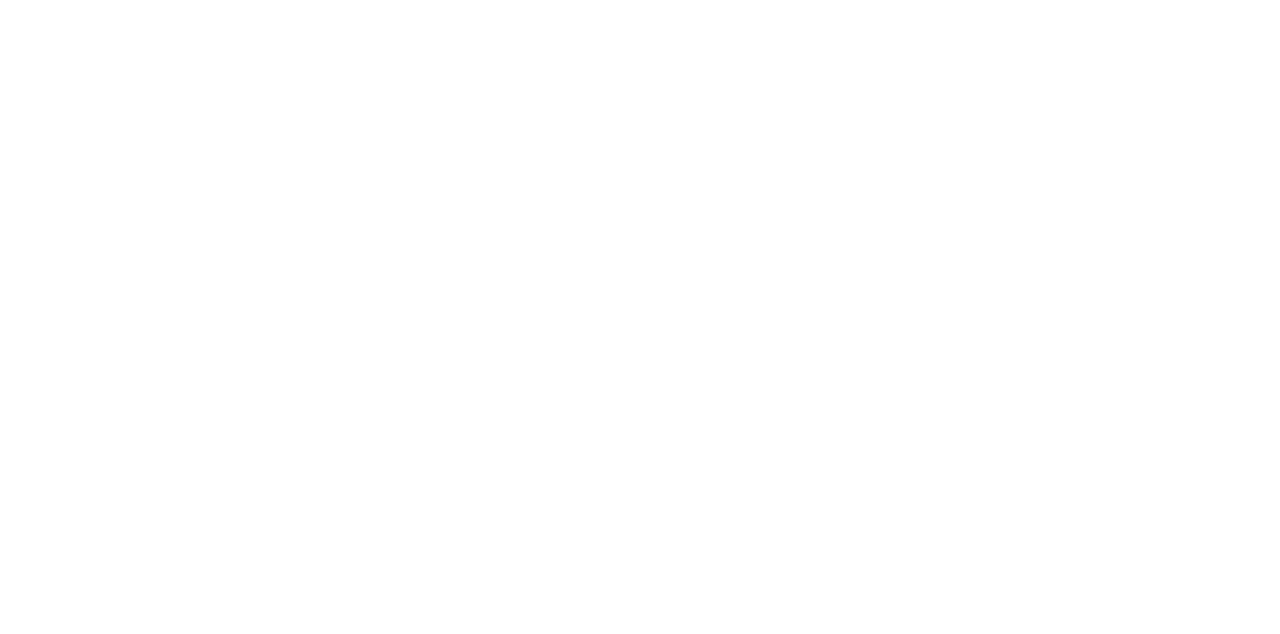
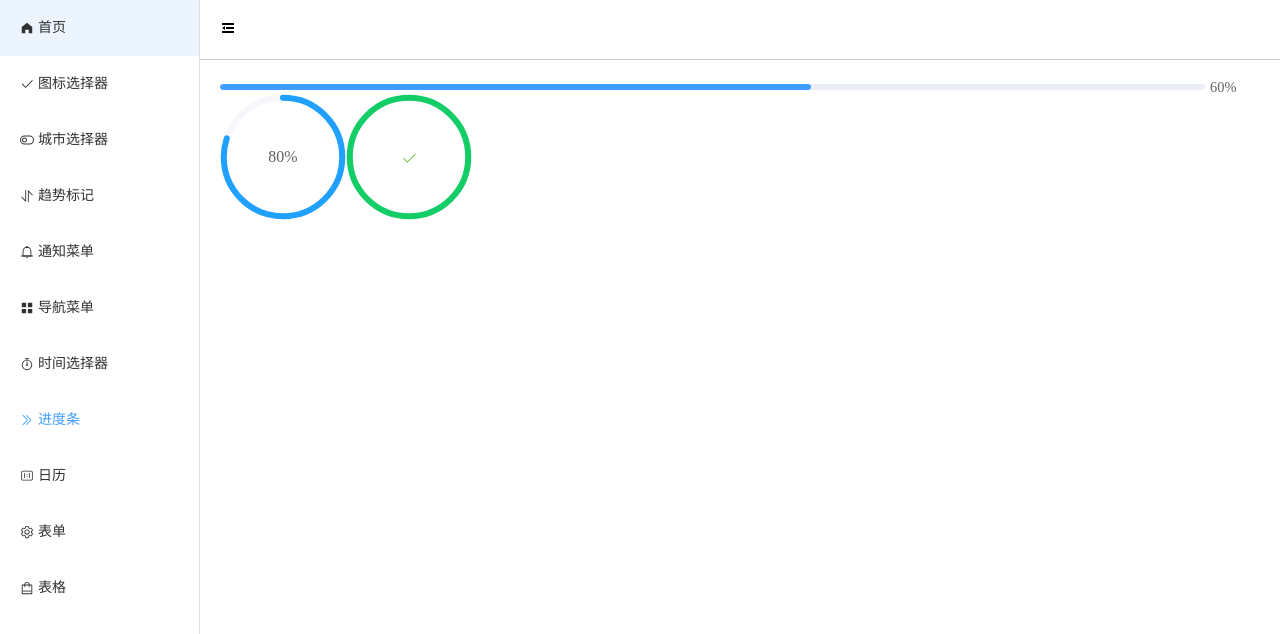
Before and after one commit to shiojiang/j3-components, a Vue app: page /progress in a window 1280 px wide. Before the commit this address had no page. Shown: the top 634 px of the page. Built offline with nearby package versions, Linux system fonts and the light colour scheme.

Commit message:
完成进度条

```diff
--- a/src/components/index.ts
+++ b/src/components/index.ts
@@ -6,6 +6,7 @@
 import notification from './notification'
 import list from './list'
 import menu from './menu'
+import progress from './progress'
 
 const components = [
   chooseIcon,
@@ -13,7 +14,8 @@
   trend,
   notification,
   list,
-  menu
+  menu,
+  progress
 ]
 
 // 技巧：
--- /dev/null
+++ b/src/components/progress/index.ts
@@ -0,0 +1,9 @@
+import { App } from 'vue'
+import progress from './src/index.vue'
+
+// 让组件能使用use进行注册
+export default {
+  install(app: App) {
+    app.component('j3-progress', progress)
+  }
+}
--- /dev/null
+++ b/src/components/progress/src/index.vue
@@ -0,0 +1,50 @@
+<template>
+  <el-progress
+  :percentage="currentPercentage"
+  :isAnimation="isAnimation"
+  :duration="duration"
+  v-bind="$attrs"
+  >
+  </el-progress>
+</template>
+
+<script setup lang="ts">
+import { ref, onMounted } from "vue"
+let props = defineProps({
+  percentage: {
+    type: Number,
+    default: 0
+  },
+  isAnimation: {
+    type: Boolean,
+    default: false
+  },
+  duration: {
+    type: Number,
+    default: 1000
+  }
+})
+let currentPercentage = ref(0)
+let emits = defineEmits(['onProgressStatus'])
+onMounted(() => {
+  // 进度加载逻辑
+  if(props.isAnimation) {
+    let time = Math.ceil(props.duration / props.percentage)
+    let timer = setInterval(() => {
+      currentPercentage.value += 1
+      // console.log(currentPercentage.value);
+      if(currentPercentage.value >= props.percentage) {
+        currentPercentage.value = props.percentage
+        emits('onProgressStatus', currentPercentage.value)
+        clearInterval(timer)
+      }
+    }, time)
+  } else {
+    p.value = props.percentage
+  }
+})
+</script>
+
+<style lang="scss" scoped>
+
+</style>
--- a/src/router/index.ts
+++ b/src/router/index.ts
@@ -34,6 +34,10 @@
         path: '/menu',
         component: () => import('./views/menu/index.vue')
       },
+      {
+        path: '/progress',
+        component: () => import('./views/progress/index.vue')
+      },
     ]
   }
 ]
--- /dev/null
+++ b/src/router/views/progress/index.vue
@@ -0,0 +1,28 @@
+<template>
+  <div class="j3-progress-container">
+    <j3-progress :percentage="60" isAnimation :duration="3000"></j3-progress>
+    <j3-progress :percentage="80" isAnimation :duration="3000" type="circle"></j3-progress>
+    <j3-progress :percentage="percentage1" isAnimation :duration="3000" type="circle" :status="currentPercentage == percentage1 ? 'success' : ''" @onProgressStatus="onProgressStatus"></j3-progress>
+  </div>
+</template>
+
+<script setup lang="ts">
+import { ref } from "vue"
+let currentPercentage = ref(0)
+let onProgressStatus = (val) => {
+  currentPercentage.value = val
+}
+let cs = ref<Number>(30)
+let percentage1 = ref(100)
+</script>
+
+<style lang="scss" scoped>
+::v-deep.j3-progress-container {
+  .el-progress-circle {
+    svg {
+      width: 126px;
+      height: 126px;
+    }
+  }
+}
+</style>
```
